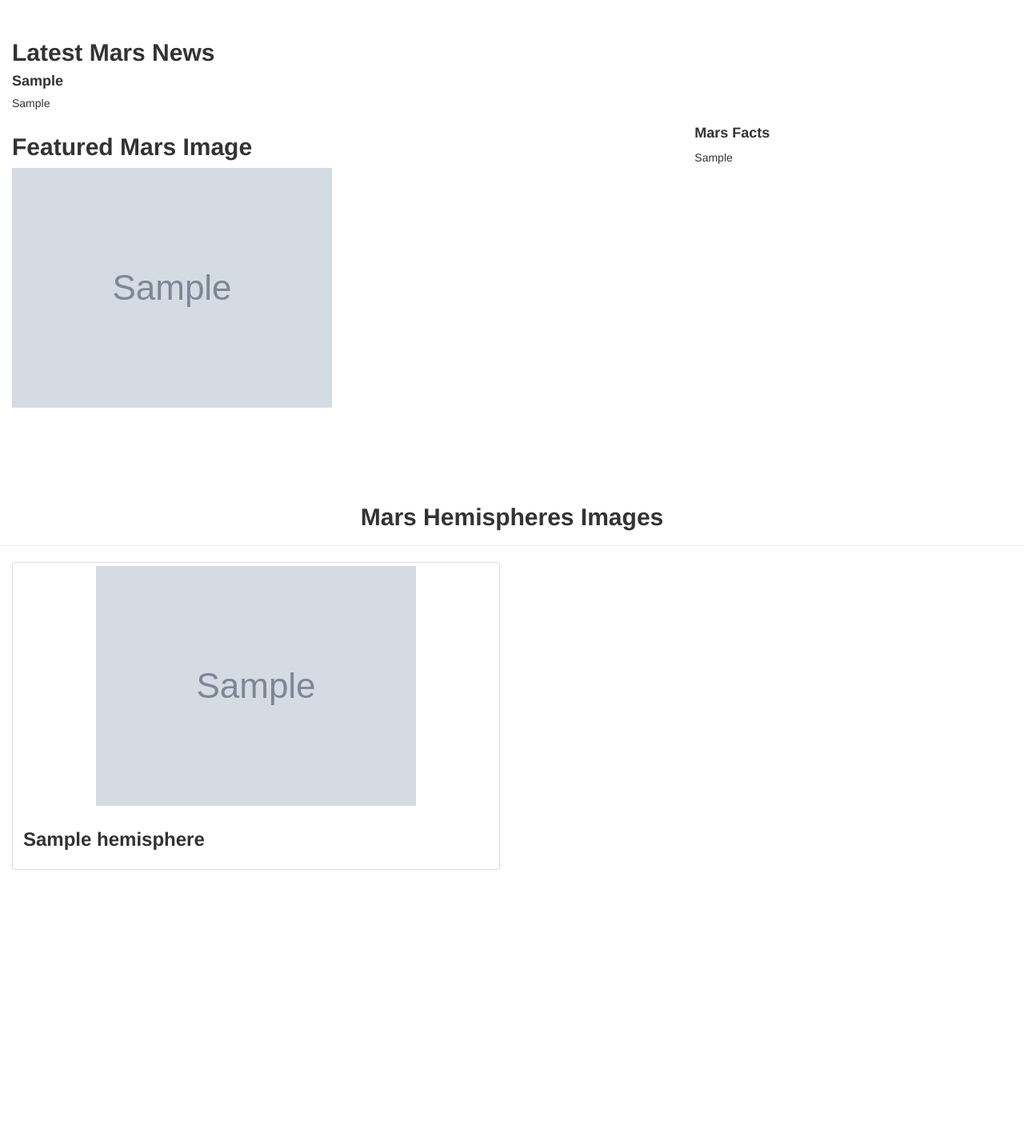
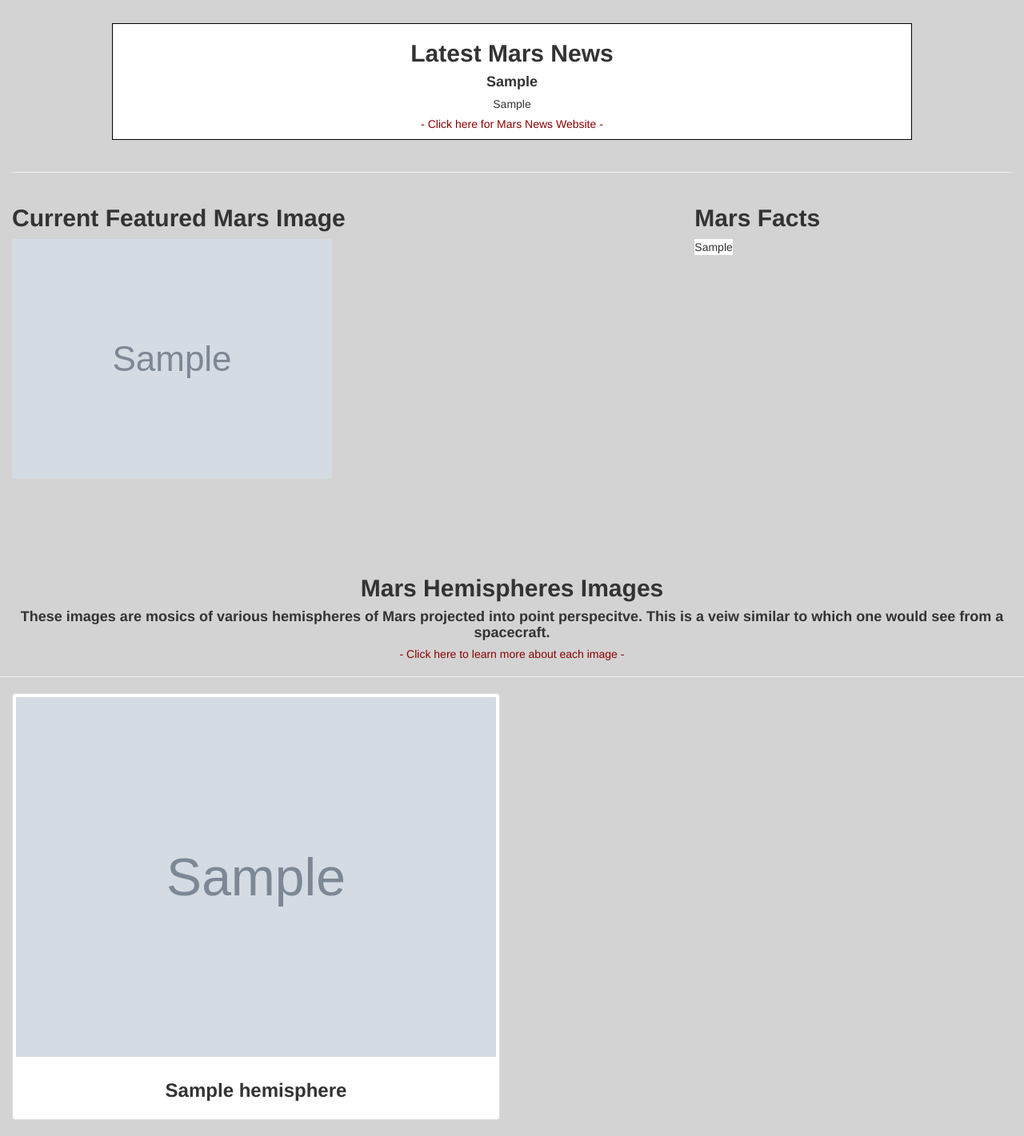
Before and after one commit to SarahZ22/web-scraping-challenge, a Flask app: page / in a window 1280 px wide. Shown: the part 257-1678 px from the top of the page at 80% size. Before the commit the page ends 1345 px from the top, so only its background shows below. Run offline with Flask 2, Linux system fonts and the light colour scheme; grey boxes marked "Sample" are stand-in pictures; a database or web service that is not in the repository returns one stand-in record (values such as "Sample title"); some libraries are stand-ins or nearby versions.

Commit message:
html w/ formatting and final images

```diff
--- a/Templates/index.html
+++ b/Templates/index.html
@@ -7,60 +7,105 @@
   <meta http-equiv="X-UA-Compatible" content="ie=edge">
   <title>Mission to Mars</title>
   <link rel="stylesheet" href="https://maxcdn.bootstrapcdn.com/bootstrap/3.3.7/css/bootstrap.min.css">
+  <link rel="stylesheet" type="text/css" href="style.css">
+  <style>
+    #toppage{
+    background: url("https://www.science.org.au/curious/sites/default/files/article-banner-image/2-mars-banner.jpg") center center / cover no-repeat;}
+
+    .btn{
+    color:white;
+    background-color:rgb(216, 67, 67);
+    border-color:white;}
+
+    .btn:hover{
+    border-color: white;
+    background-color: darkred;}
+
+    .container-fluid{
+    background-color: lightgray;}
+
+    .boxed{
+    border: 1px solid black;
+    background-color: white;
+    width: 80%;
+    margin:auto;}
+
+    .box{
+    background-color: white;
+    width: fit-content;}
+
+    figure, img {
+      img {
+      @extend .img-fluid;}
+  </style>
 </head>
 
 <body>
   <!-- Container for the title and scraper button -->
-  <div class="container-fluid">
-    <div class="jumbotron text-center">
-      <h1><b>Mission to Mars</b></h1>
+  <div class="container-fluid" >
+    <div class="jumbotron text-center" id="toppage">
+      <h1 style='color:white'><b>Mission to Mars</b></h1>
       <p><a class="btn btn-primary btn-lg" href="/scrape" role="button">Scrape New Data</a></p>
     </div>
+  </div>
 
   <!-- Latest Mars news -->
-    <div class="row">
+  <div class='container-fluid'>
+    <div class="row justify-content-center">
       <div class="col-md-12">
         <div class="media">
-          <div class="media-body">
+          <div class="media-body" style="text-align:center;">
+            <div class="boxed">
             <h2><b>Latest Mars News</b></h2>
             <h4 class="media-heading"><b>{{ indexlink.Mars_news_headline }}</b></h4>
-            <h5></p>{{ indexlink.Mars_news_p }}</p></h5>
+            <h5><p>{{ indexlink.Mars_news_p }}</p></h5>
+            <h5><a class="nav-link" href="https://mars.nasa.gov/news/" target="_blank" style="color: darkred;" >- Click here for Mars News Website -</a></h5>
+            </div>
+            <br>
+            <hr>
           </div>
         </div>
       </div>
     </div>
+  </div>
 
-    <div class="row">
+  <div class='container-fluid' >
+    <div class="row" >
       <!-- Featured Mars image -->
       <div class="col-md-8">
-        <h2><b>Featured Mars Image</b></h2>
-          <img src="{{ indexlink.Featured_mars_image }}" alt="Mars">
+        <h2><b>Current Featured Mars Image</b></h2>
+        <img src="{{ indexlink.Featured_mars_image }}" alt="Mars" class="img-fluid img-responsive">
       </div>
         <!-- Mars facts -->
       <div class="col-md-4">
-        <h4><b>Mars Facts</b></h4>
-        {{ indexlink.Mars_facts | safe }}
+        <h2><b>Mars Facts</b></h2>
+        <div class="box">
+          {{ indexlink.Mars_facts | safe }}
+        </div>
       </div>
     </div>
+  </div>
 
     <!-- Mars hemispheres-->
+  <div class='container-fluid' >
     <div class="row" style="margin-top:80px;">
       <div class="page-header">
         <h2 class="text-center"><b>Mars Hemispheres Images</b></h2>
+        <h4 class="text-center"><b>These images are mosics of various hemispheres of Mars projected into point perspecitve. This is a veiw similar to which one would see from a spacecraft. </b></h4>
+        <h5 style="text-align:center;"><a class="nav-link" href="https://astrogeology.usgs.gov/search/results?q=hemisphere+enhanced&k1=target&v1=Mars" target="_blank" style="color: darkred;" >- Click here to learn more about each image -</a></h5>
       </div>
       {% for hemisphere in indexlink.Mars_hemispheres %}
-        <div class="col-md-6">
-            <div class="thumbnail">
-            <img src="{{hemisphere.img_url}}" alt="Hemisphere">
+      <div class="col-md-6" >
+          <div class="thumbnail" >
+            <img src="{{hemisphere.img_url}}" alt="Hemisphere" width="800" height="800">
             <div class="caption">
-                <h3><b>{{hemisphere.title}}</b></h3>
+                <h3 class="text-center"><b>{{hemisphere.title}}</b></h3>
             </div>
-            </div>
-        </div>
+          </div>
+      </div>
       {% endfor %}
 
     </div>
   </div>
 </body>
-
 </html>
```
Also changed, not shown: Site_Screenshots/Bottom_Site_SC.PNG (added), Site_Screenshots/Top_Site_SC.PNG (added), Site_Screenshots/Top_Site_second_scrape.PNG (added).
